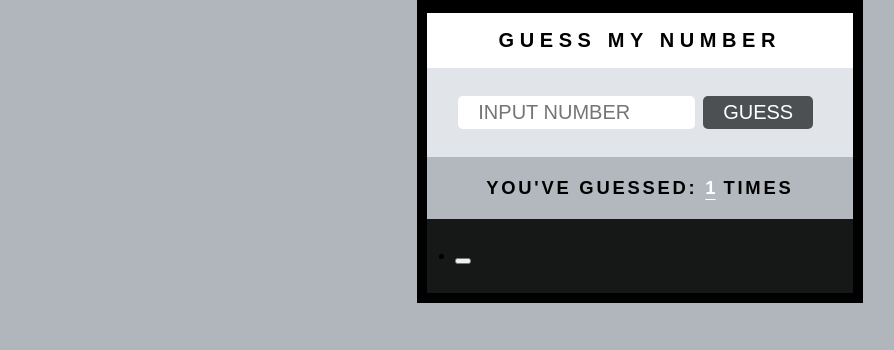
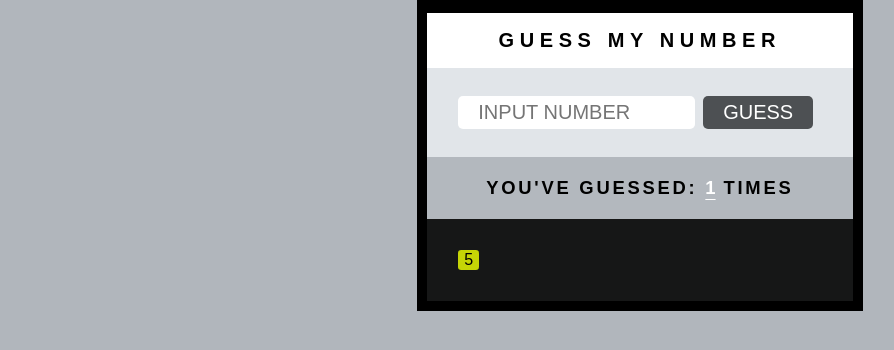
Before and after one commit to curvgrl5000/hot_cold, a React app: page / in a window 1280 px wide. Both pictures are taken after typing "5" into the empty fields and a click on the button "GUESS". Shown: the part 270-620 px from the top of the page, without its empty margins (0-894 px from the left). Built offline with nearby package versions, Linux system fonts and the light colour scheme; a web font is replaced by a local one.

Commit message:
updated the data for the the first major flow

```diff
--- a/src/components/game-interface.js
+++ b/src/components/game-interface.js
@@ -1,5 +1,4 @@
 import React from 'react';
-import ReactDOM from 'react-dom';
 import Counter from './counter';
 import Guesses from './guesses';
 import GuessInput from './guess-input';
@@ -14,7 +13,7 @@ export default class GameInterface extends React.Component{
 			guess: '',
 			hints: "Guess my Number",   		// the hints for each guess
 			counter: 0, 		// Keeps track of how many guesses
-			last_guess: [], // the appended information being tracked for the user
+			guesses:[],
 			isToggled: true,
 			resetApp: true
 		}
@@ -27,17 +26,12 @@ export default class GameInterface extends React.Component{
       });
       console.log(guess);
       this.setState((prevState, props) =>({
-      	counter: prevState.counter + 1
+      	counter: prevState.counter + 1,
+      }));
+      this.setState(prevState => ({
+      	guesses: [...prevState.guesses, {val:guess}]
       }));
   }
-
-	updateGuesses(guess){
-		this.setState({
-			guess
-		});
-		console.log(guess);
-		this.state.guess = '';
-	}
 
 	displayHints(hints){
 		this.setState({
@@ -46,6 +40,10 @@ export default class GameInterface extends React.Component{
 	}
 
 	render(){
+		const checkGuess = [{
+			val: this.state.guesses
+		}];
+
 		return(
 			<div className="container">
 				<FaqsButton onClick={this.onClick} letsToggle={this.state.isToggled ? '+FAQS' : 'CLOSE'}/>
@@ -61,11 +59,7 @@ export default class GameInterface extends React.Component{
 						id="count"
 						label="count"
 						value={this.state.counter} />
-
-					<ul className="user_guesses">
-						<Guesses value={this.state.last_guess} onChange={this.updateGuesses.bind(this)} />
-					</ul>
-
+						<Guesses value={this.state.guesses} />
 				</div>
 			</div>
 		)
--- a/src/components/guesses.js
+++ b/src/components/guesses.js
@@ -1,9 +1,18 @@
 import React from 'react';
 
 export default function Guesses(props){
+
+	const all_guesses = props.value.map((num, index) => (
+		<li>
+		<button className="tiny_guess" key={index}>
+			{num.val}
+		</button>
+		</li>
+		));
+
 	return (
-		<li>
-		 <button className="tiny_guess">{props.value}</button>
-		</li>
+		<ul className="user_guesses">
+			{all_guesses}
+		</ul>
 	)
 }
--- a/src/index.css
+++ b/src/index.css
@@ -149,8 +149,20 @@ span {
 
 .user_guesses {
     background-color: #161717;
-    text-align: center;
+    text-align: left;
     padding: 1.75rem;
+}
+
+li {
+    display: -webkit-inline-box;
+}
+
+button.tiny_guess {
+    font-size: 1rem;
+    border-radius: .2em;
+    background-color: #c6d506;
+    margin: .2em;
+    border: none;
 }
 
 .scale-up-center {
```
Also changed, not shown: src/components/test.js (added, +43 -0 lines).
